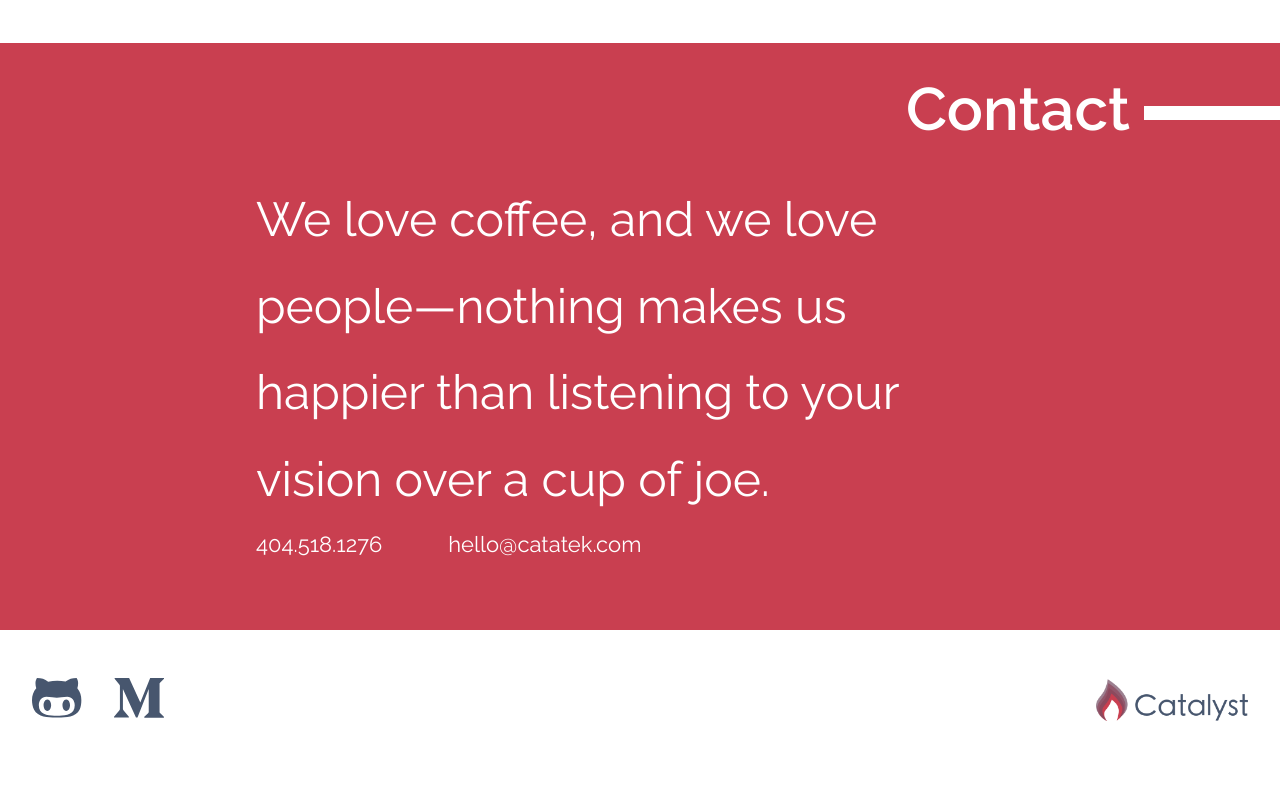
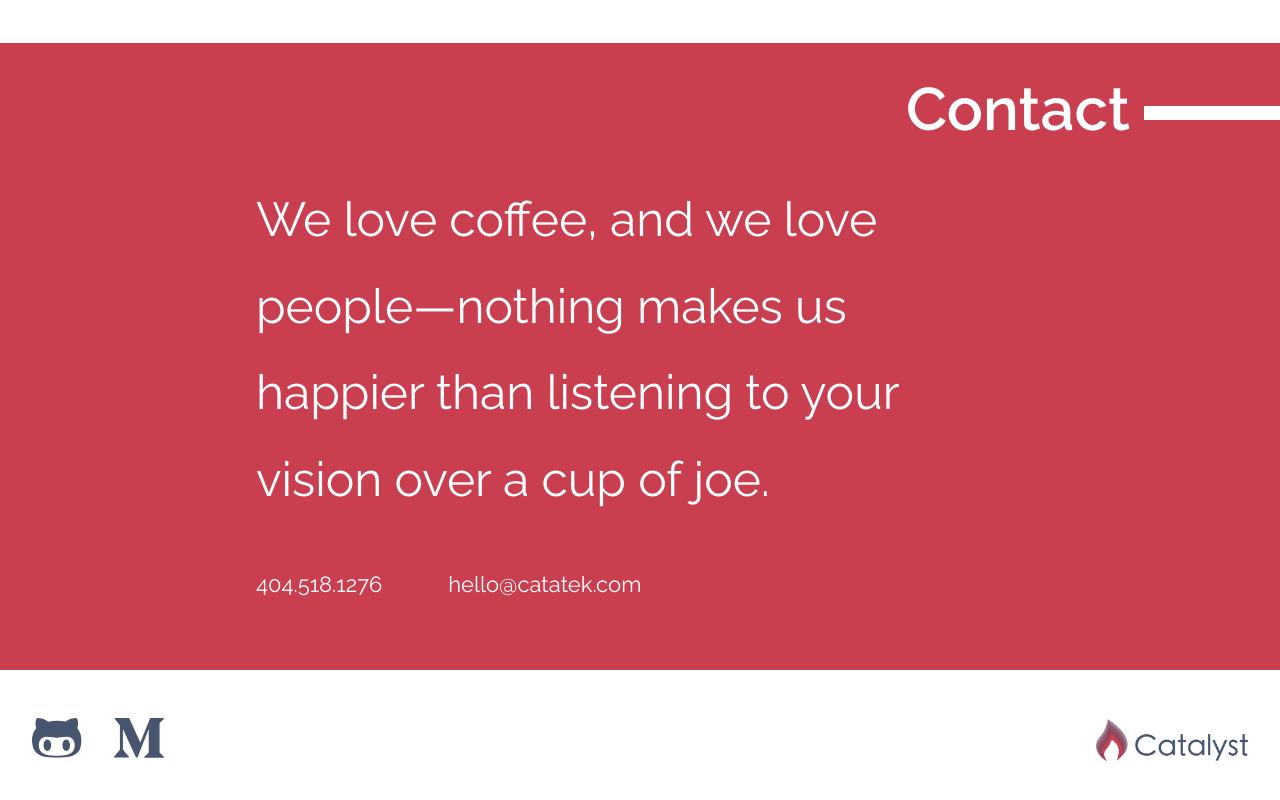
Before and after one commit to Catatek/catatekmarketing, a React (Create React App) app: page / in a window 1280 px wide. Shown: the part 4151-4951 px from the top of the page. Before the commit the page ends 4921 px from the top, so only its background shows below. Built offline with nearby package versions, Linux system fonts and the light colour scheme.

Commit message:
Minor text change.

```diff
--- a/src/components/shared/Content2.jsx
+++ b/src/components/shared/Content2.jsx
@@ -48,7 +48,7 @@ export default function Content2({ title, color, type }) {
               We love coffee, and we love people—nothing makes us happier than
               listening to your vision over a cup of joe.
             </Text>
-            <Row>
+            <Row margin="2.5em 0 0 0">
               <a href="tel:4045181276">
                 <Text margin="0 3em 0 0" small>
                   404.518.1276
```
